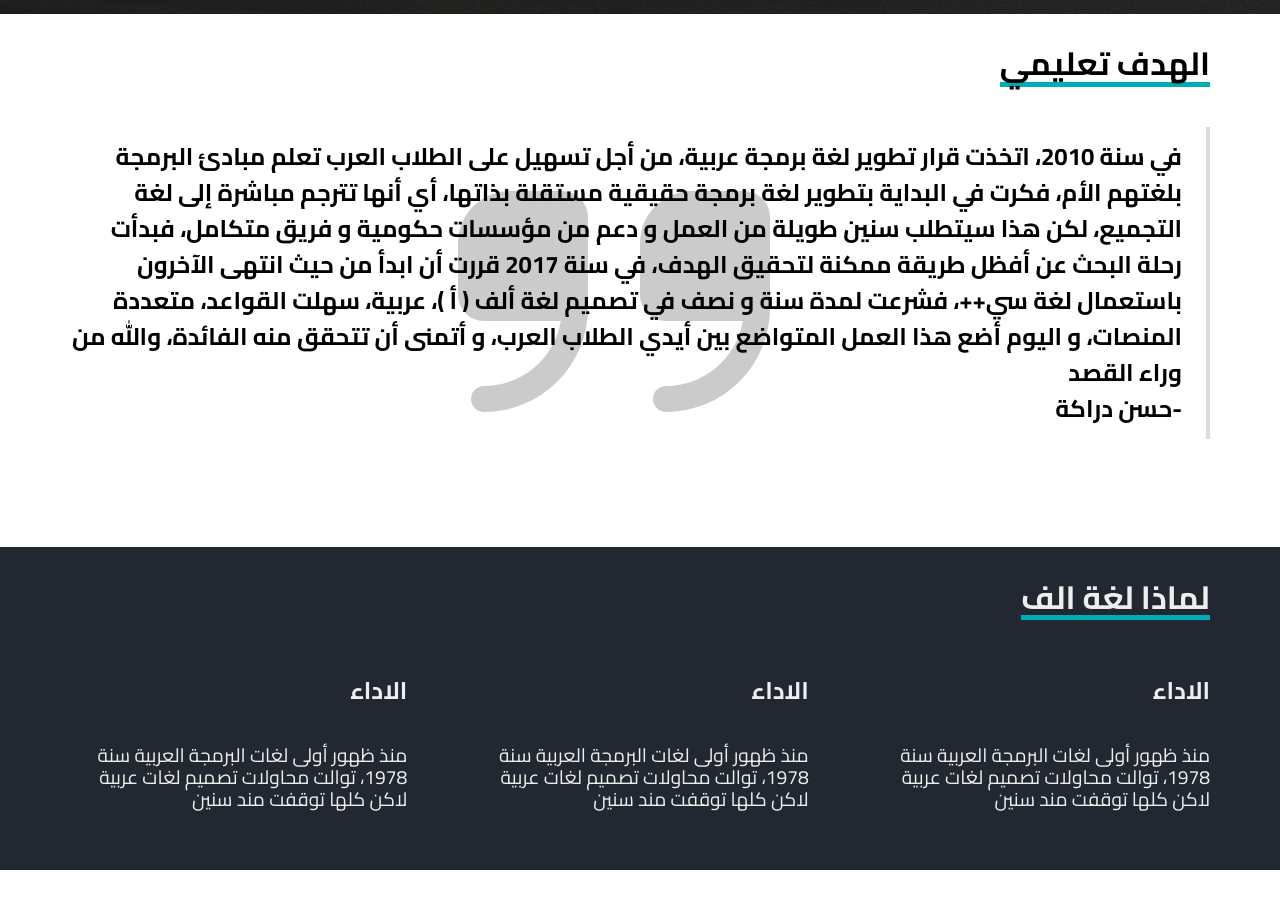
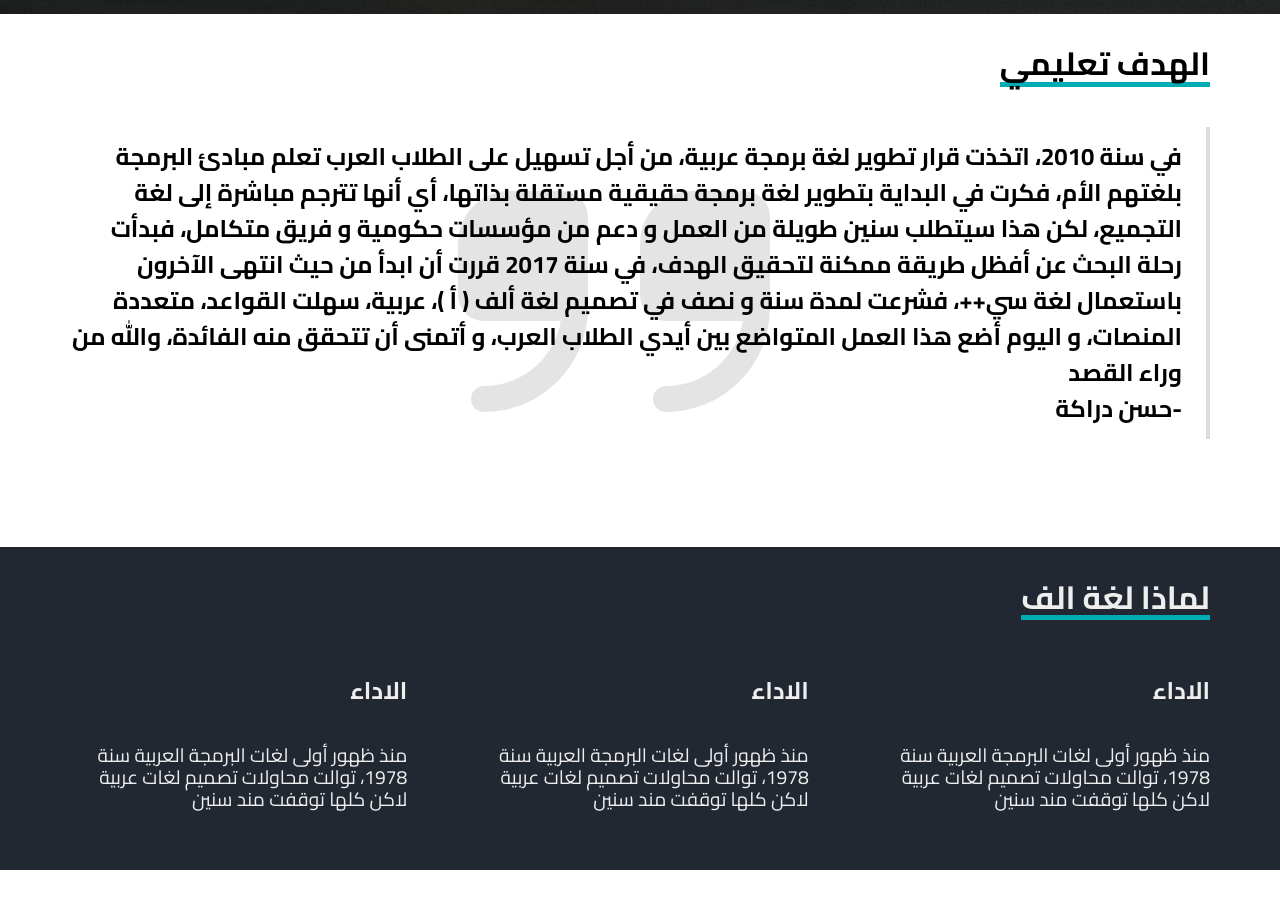
Before and after one commit to salemkode/aliflang, a plain HTML site: page index.html in a window 1280 px wide. Shown: the part 786-1685 px from the top of the page. Drawn offline with Linux system fonts and the light colour scheme.

Commit message:
quote before opacity => 0.1

```diff
--- a/scss/page/_quote-page.scss
+++ b/scss/page/_quote-page.scss
@@ -28,7 +28,7 @@
             width: 100%;
             object-fit: contain;
             z-index: -1;
-            opacity: 0.2;
+            opacity: 0.1;
         }
     }
 }
```
Also changed, not shown: css/style.css.
